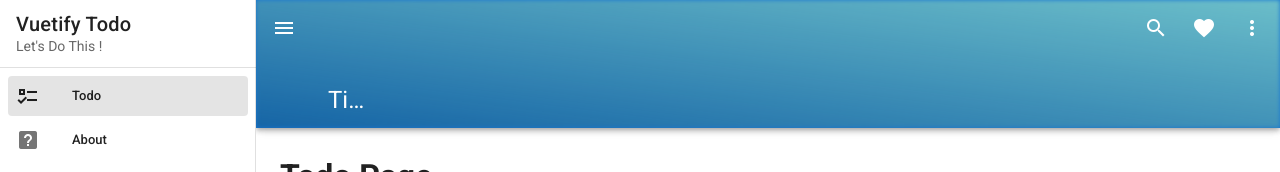
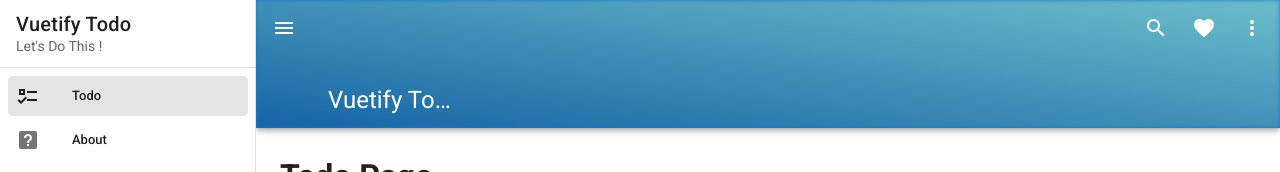
Before and after one commit to lumijoe/vuetify_y_todo, a Vue app: page / in a window 1280 px wide. Shown: the top 172 px of the page. Built offline with nearby package versions, Linux system fonts and the light colour scheme.

Commit message:
fix onclick drawer

```diff
--- a/src/App.vue
+++ b/src/App.vue
@@ -65,9 +65,9 @@
         ></v-img>
       </template>
 
-      <v-app-bar-nav-icon></v-app-bar-nav-icon>
+      <v-app-bar-nav-icon @click="drawer = !drawer"></v-app-bar-nav-icon>
 
-      <v-app-bar-title>Title</v-app-bar-title>
+      <v-app-bar-title>{{ mainTitle }}</v-app-bar-title>
 
       <v-spacer></v-spacer>
 
```
Also changed, not shown: 1 other file (tests, documents, lock files or other folders).
